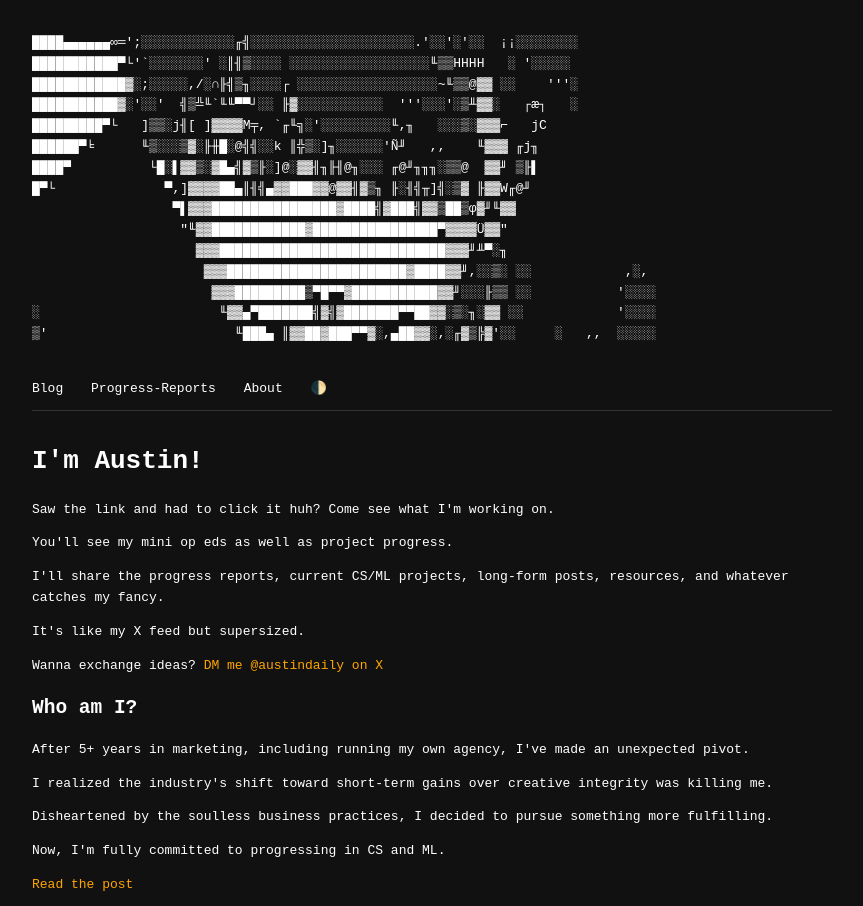
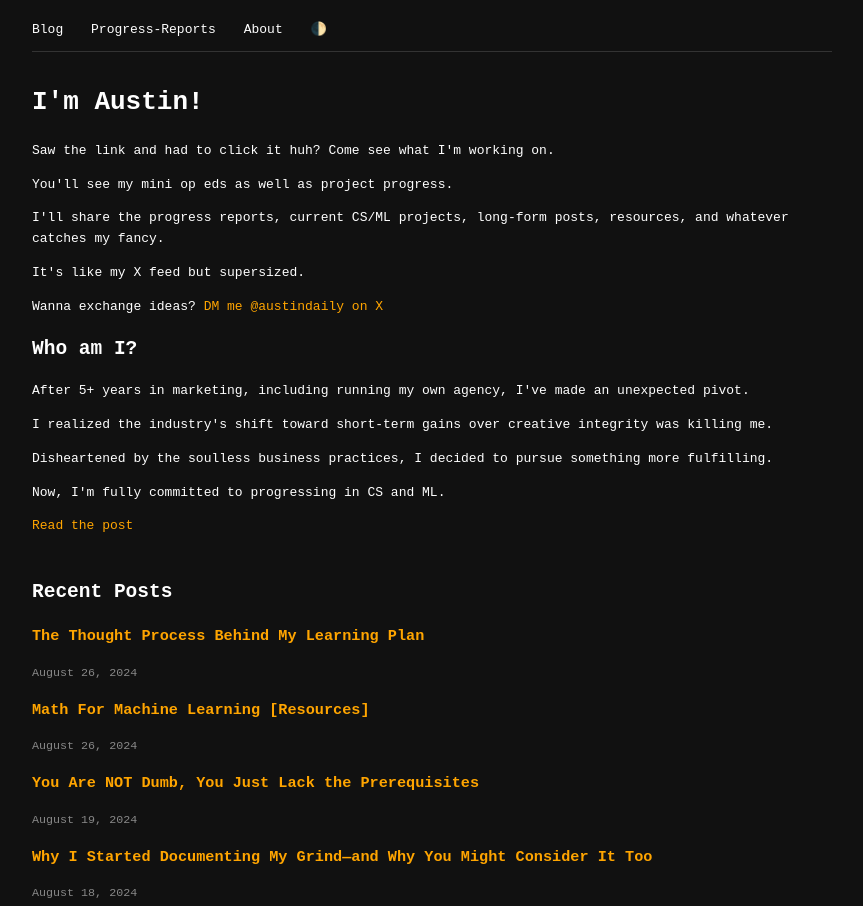
Before and after one commit to haha-isthat-austin/portfolio, a plain HTML site: page index.html in a window 1280 px wide. Shown: the top 906 px of the page, without its empty margins (208-1071 px from the left). Drawn offline with Linux system fonts and the light colour scheme.

Commit message:
Update index.html

```diff
--- a/index.html
+++ b/index.html
@@ -39,7 +39,9 @@
         .header-image {
             width: 100%;
             height: 100px;
-            background-color: #333;
+            background-image: url('https://photos.google.com/u/1/search/_tra_/photo/AF1QipPgbwYd-DNL-cOrPlJtfTIqqe5GU9tq5-wyRAVL');
+            background-size: cover;
+            background-position: center;
             margin-bottom: 10px;
         }
         h1, h2 {
@@ -63,23 +65,6 @@
 </head>
 <body>
     <header>
-        <pre>
-████▄▄▄▄▄▄∞═';░░░░░░░░░░░░╓╣░░░░░░░░░░░░░░░░░░░░░.'░░'░'░░  ¡¡░░░░░░░░
-███████████▀└'`░░░░░░░' ░║╢▒░░░░ ░░░░░░░░░░░░░░░░░░╙▒▒HHHH   ░ '░░░░░
-████████████▓░;░░░░░,/░∩╟╣▒╖░░░░┌ ░░░░░░░░░░░░░░░░░░~╙▒▒@▓▓ ░░    '''░
-███████████▓░'░░'  ╣▒╩╙`╙╙▀▀┘░░ ╟▓░░░░░░░░░░░  '''░░░'░▒╨▓▓░   ┌æ┐   ░
-█████████▀└   ]▒▒░j╢[ ]▓▓▓▓M╤, `╓╙╗░'░░░░░░░░░╙,╖   ░░░▒░▓▓▓⌐   jC
-██████▀╘      ╙▒░░░▒▓░╟╫█░@╣╣░░k ║╬▒░]╖░░░░░░'Ñ╜   ,,    ╙▓▓▓ ╓j╖
-████▀          └█░▌▓▓▒░▓█▄╣▓▒╟░]@░▓▓╢╖╟╢@╖░░░ ╓@╜╖╖╖░▒▒@  ▓▓╜ ▒╟▌
-█▀└              ▀,]▓▓▓▓██▄║╢╣▄▓▓███▓▓@▓▓╢▓▒╖ ╟░╢╣╥]╣░▒▓ ╟▓▓W╓@╜
-                  ▀▌▓▓▓████████████████▓████╣▓███╣▓▓▒██▒φ▓╜╙▓▓
-                   "╙▓▓████████████▓████████████████▀▓▓▓▓Ü▓▓"
-                     ▓▓▓█████████████████████████████▓▓▓╜╨▀░╖
-                      ▓▓▓███████████████████████▓████▓▓╜,░░▒░ ░░            ,░,
-                       ▓▓▓█████████▒▀█▀▀▓███████████▓▓╜░░░╟▒▒ ░░           '░░░░
-░                       ╙▓▓▄▀███████╣▓╣▓███████▀▀██▓▓░▒░╖░▓▓ ░░            '░░░░
-▒'                        ╙███▄ ║▓▓██▓███▀▀▓░,▄██▓▓░,░╓▓▒╠▓'░░     ░   ,,  ░░░░░
-        </pre>
         <nav>
             <ul>
                 <li><a href="#blog">Blog</a></li>
```
